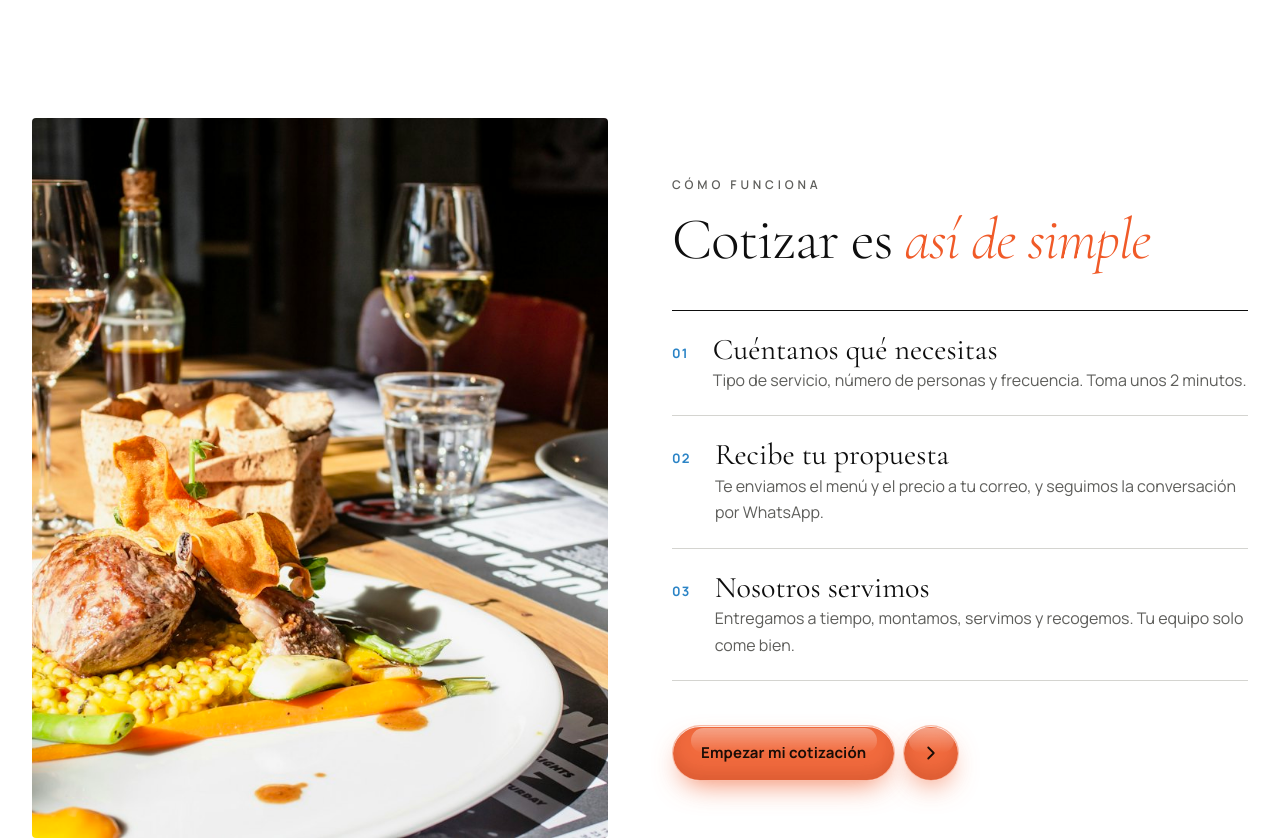
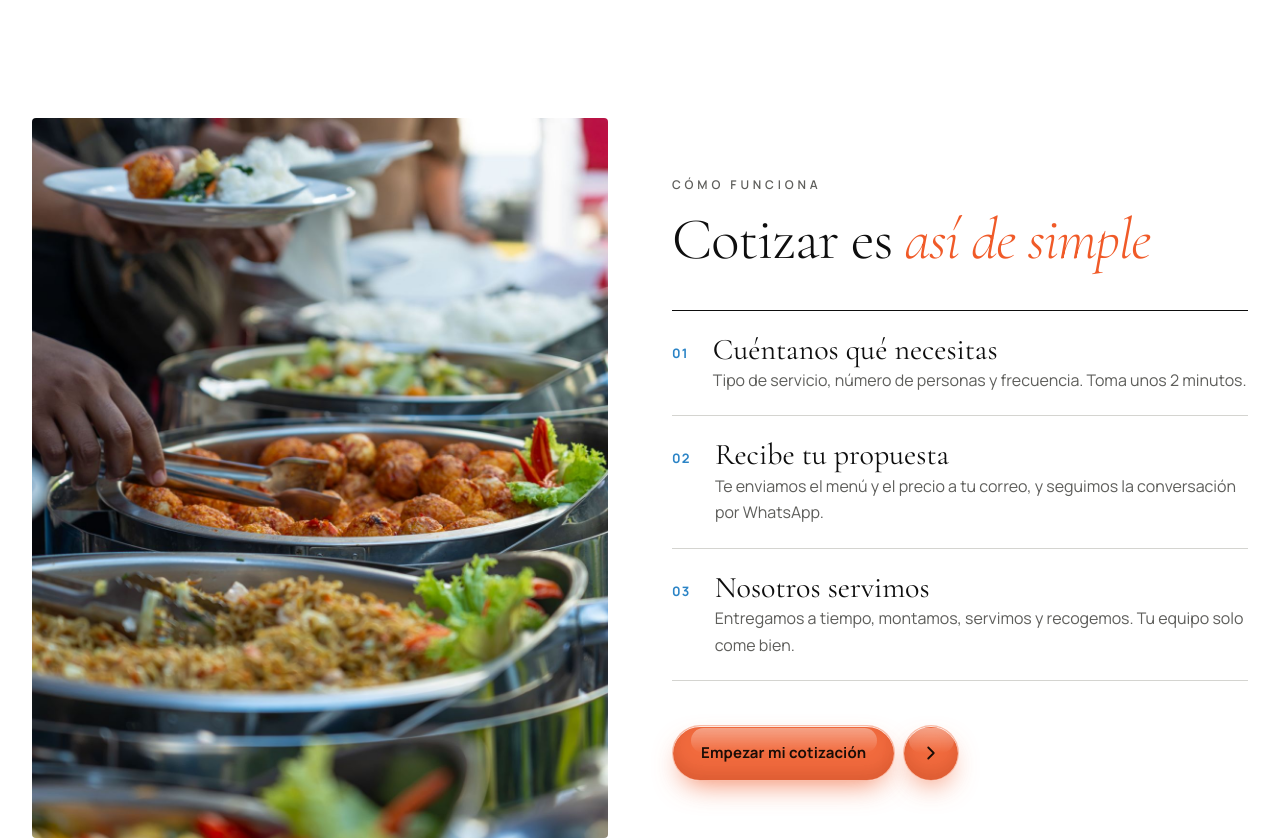
Before and after one commit to Cristhian020/mt-catering, a plain HTML site: page index.html in a window 1280 px wide. Shown: the part 3168-4006 px from the top of the page. Drawn offline with nearby package versions, Linux system fonts and the light colour scheme; no server answers.

Commit message:
Foto de buffet en «Cómo funciona»
Reemplaza el plato servido por una línea de buffet con personas
sirviéndose (Pexels).

Co-Authored-By: Claude Opus 5.5 <noreply@anthropic.com>

```diff
--- a/index.html
+++ b/index.html
@@ -191,7 +191,7 @@
   <section class="process" id="como-funciona">
     <div class="container">
       <div class="process-photo" data-anim="up">
-        <img src="img/fotos/plato-servido.jpg" alt="Plato servido en una mesa con copas" loading="lazy">
+        <img src="img/fotos/como-funciona.jpg" alt="Personas sirviéndose de las bandejas de una línea de buffet" loading="lazy">
       </div>
       <div class="process-text">
         <p class="eyebrow" data-anim="up">Cómo funciona</p>
```
Also changed, not shown: img/fotos/como-funciona.jpg (added).
